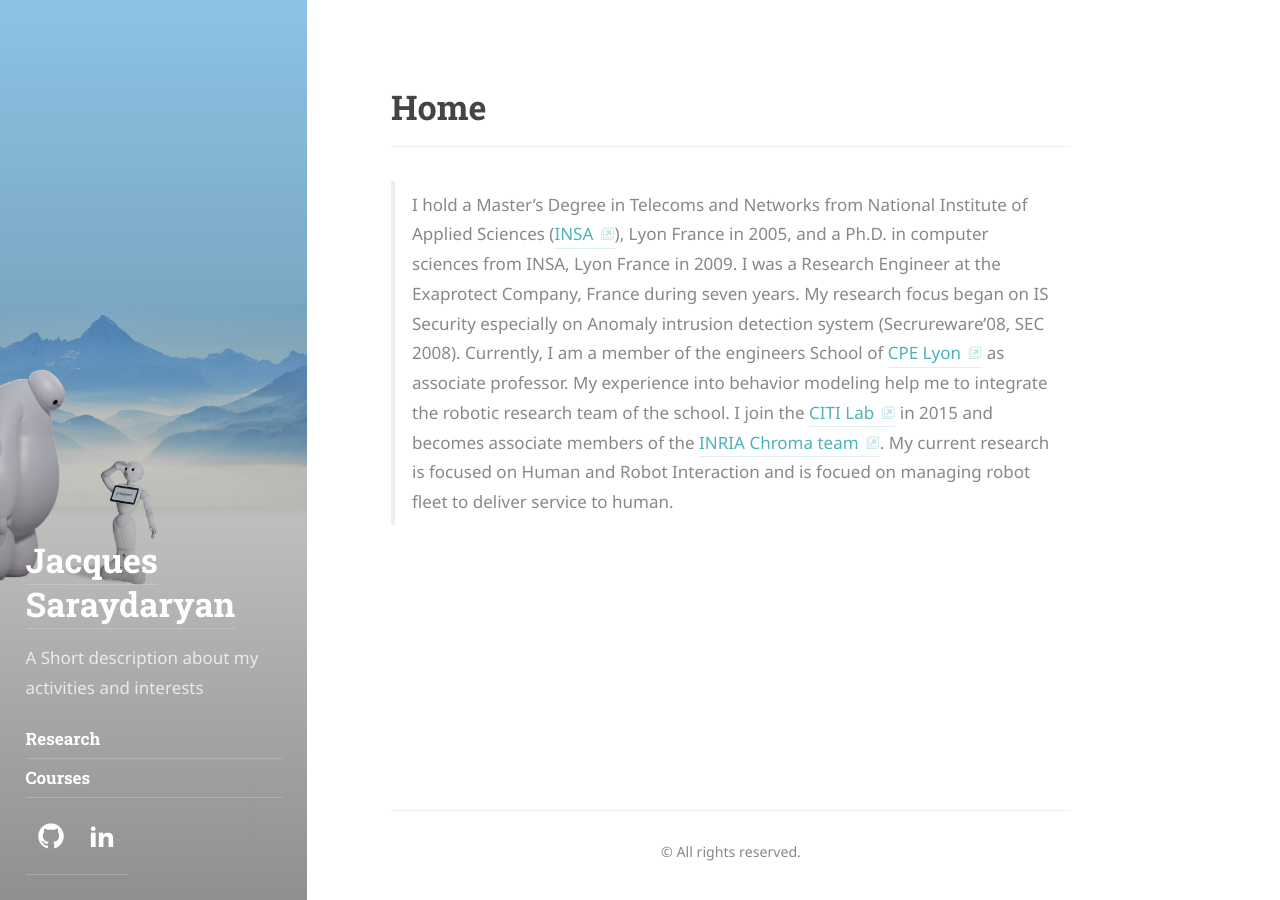
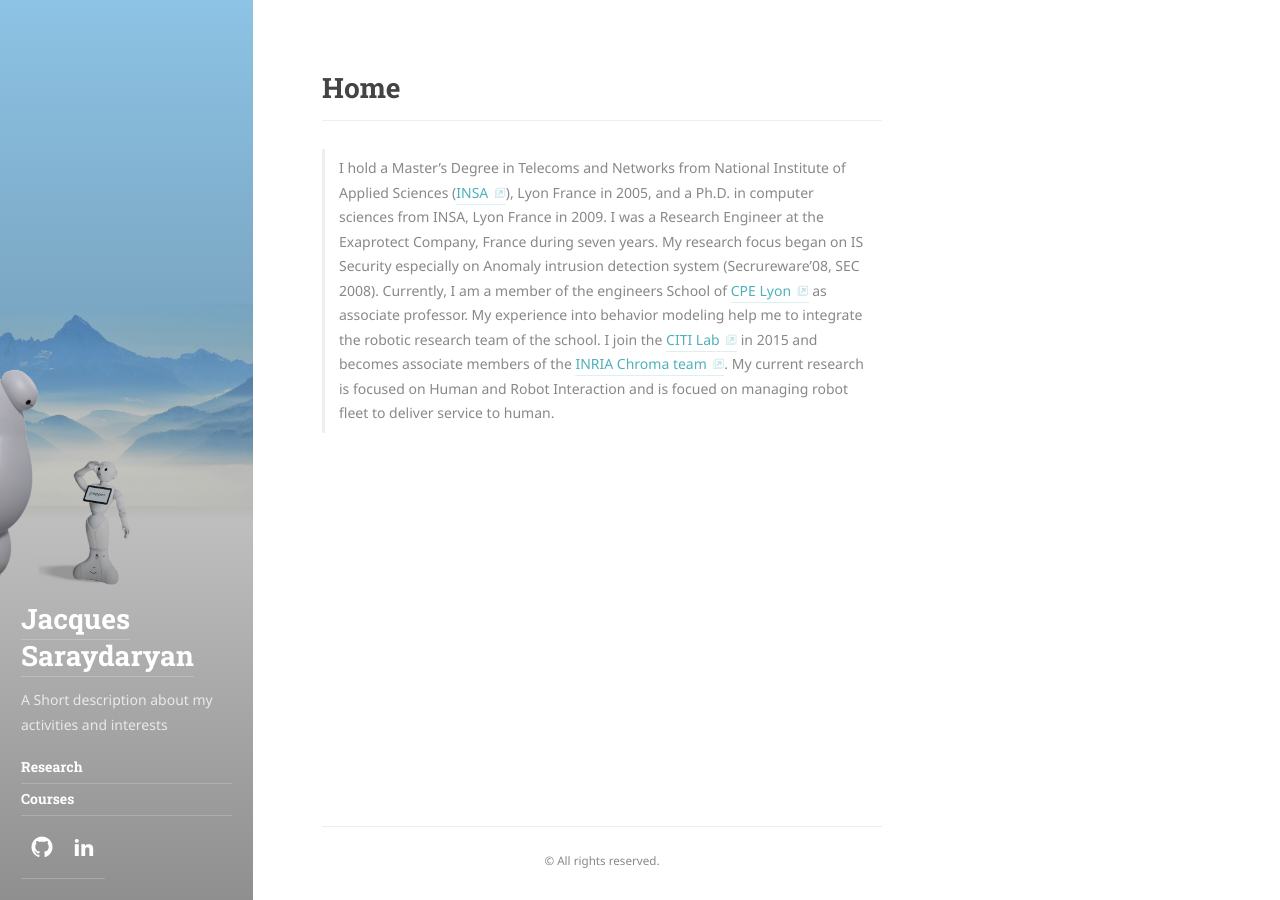
Before and after one commit to jacques-saraydaryan/jacques-saraydaryan.github.io, a Jekyll site: the page built from index.md, in a window 1280 px wide. Built offline with Jekyll 4.4.1, drawn with Linux system fonts in a browser that asks for light colours; some web fonts are replaced.

Commit message:
update font size

```diff
--- a/assets/css/hydejack-7.5.1.css
+++ b/assets/css/hydejack-7.5.1.css
@@ -680,12 +680,12 @@ hy-push-state,hy-drawer {
 }
 @media screen and (min-width: 42em) {
  html {
-  font-size:17px
+  font-size:14px
  }
 }
 @media screen and (min-width: 125em) {
  html {
-  font-size:18px
+  font-size:16px
  }
 }
 @media print {
```
